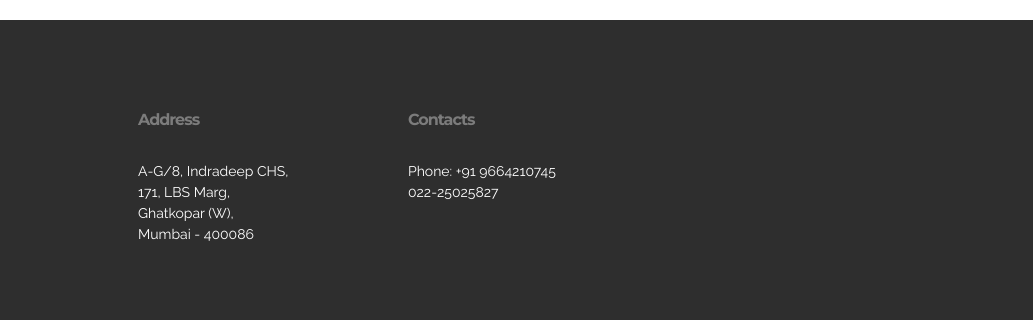
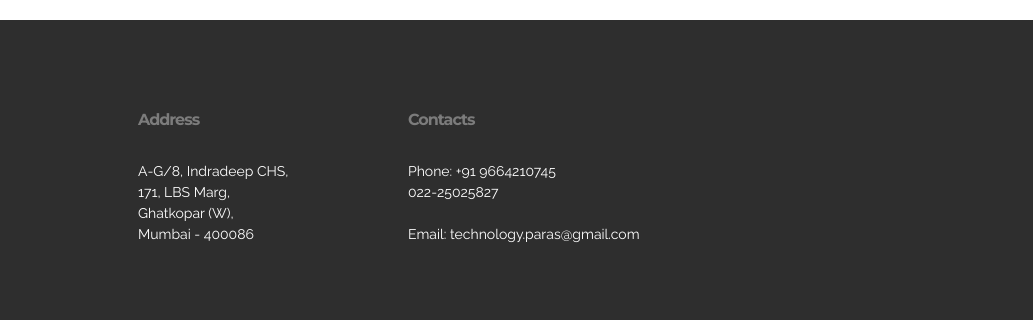
Before and after one commit to darshitvvora/parastech, a plain HTML site: page index.html in a window 1280 px wide. Shown: the part 2712-3032 px from the top of the page, 247-1280 px from the left. Drawn offline with Linux system fonts and the light colour scheme.

Commit message:
Update index.html

```diff
--- a/index.html
+++ b/index.html
@@ -210,7 +210,7 @@
                     </div>
 
 
-                    <form action="mailto:darshitvvora@gmail.com?Subject=Query to Paras Technology" method="post" data-form-title="CONTACT FORM" target="_blank">
+                    <form action="mailto:technology.paras@gmail.com?Subject=Query to Paras Technology" method="post" data-form-title="CONTACT FORM" target="_blank">
 
                         <input type="hidden" value="WGw8eRZSIPpADnVvBpb2+bjjX4MgRQ13Hlxwu7VHuou0F7uls/QGuLdzmwdHS4+liYPzvjQ/HItIm8QEvJFPZj3whjryn3En3ov4WhNv07T70/hDKo10NXDx6uDrRZPG" data-form-email="true">
 
@@ -265,7 +265,10 @@
             </div>
             <div class="mbr-footer-content col-xs-12 col-md-3">
                 <p><strong>Contacts</strong><br>
-Phone: +91 9664210745<br>022-25025827<br><br></p>
+Phone: +91 9664210745<br>022-25025827<br>
+                  <br>
+Email: technology.paras@gmail.com
+                  <br></p>
             </div>
             <div class="mbr-footer-content col-xs-12 col-md-3">
                 <p></p>
```
